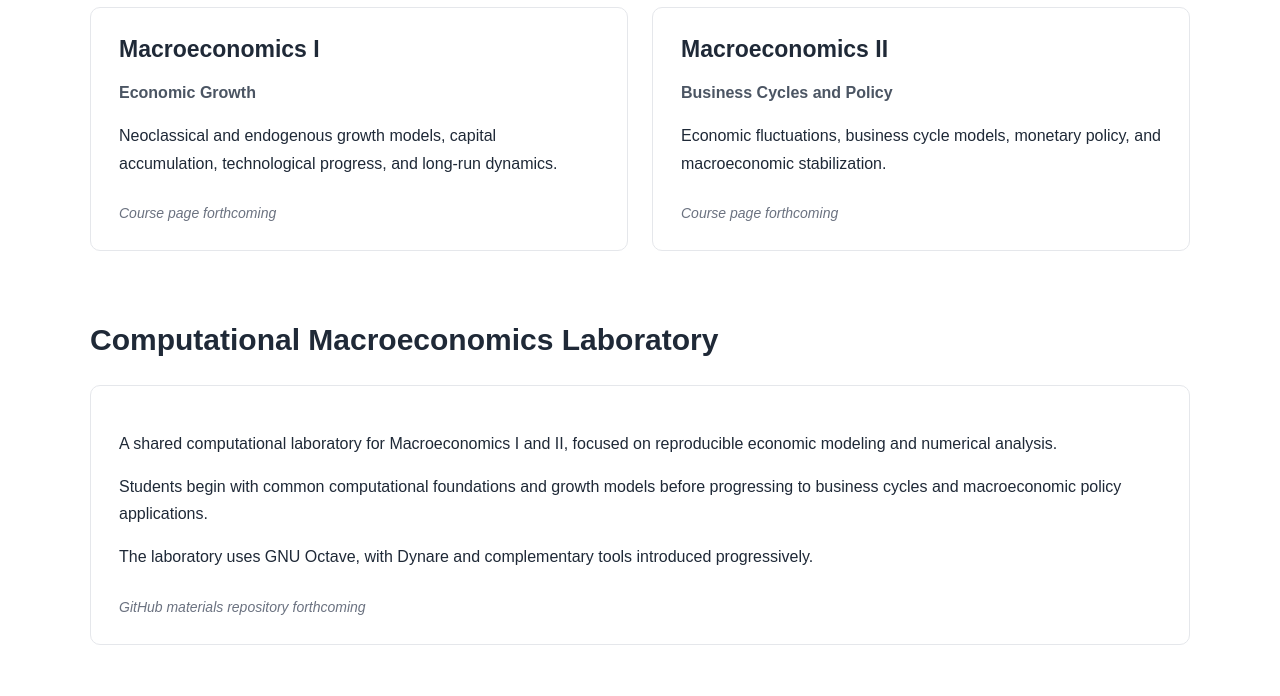
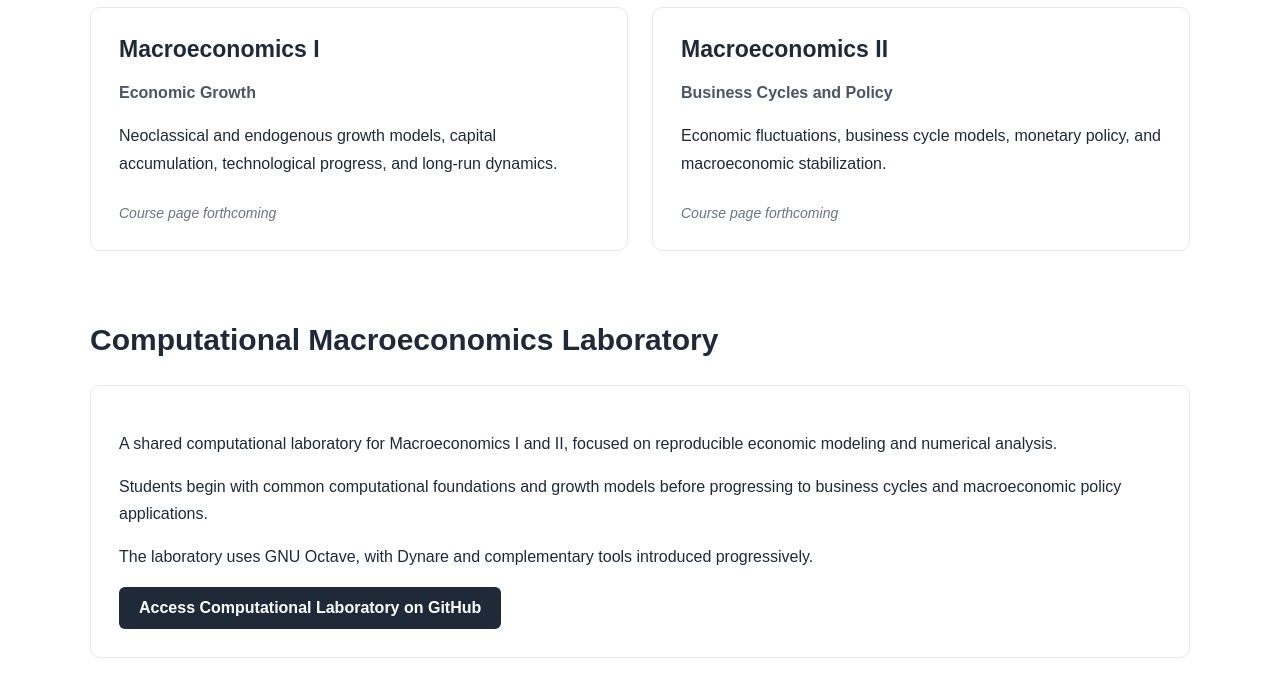
Before and after one commit to HaroldVasquezR/HaroldVasquezR.github.io, a plain HTML site: page teaching.html in a window 1280 px wide. Shown: the part 406-1102 px from the top of the page. Drawn offline with Linux system fonts and the light colour scheme.

Commit message:
Link Teaching page to computational macroeconomics repository

```diff
--- a/teaching.html
+++ b/teaching.html
@@ -81,9 +81,13 @@
                     and complementary tools introduced progressively.
                 </p>
 
-                <span class="course-status">
-                    GitHub materials repository forthcoming
-                </span>
+                <a class="button primary"
+                    href="https://github.com/HaroldVasquezR/macro-models-lab"
+                    target="_blank"
+                    rel="noopener noreferrer">
+                      Access Computational Laboratory on GitHub
+                </a>
+
             </div>
         </section>
     </main>
```
